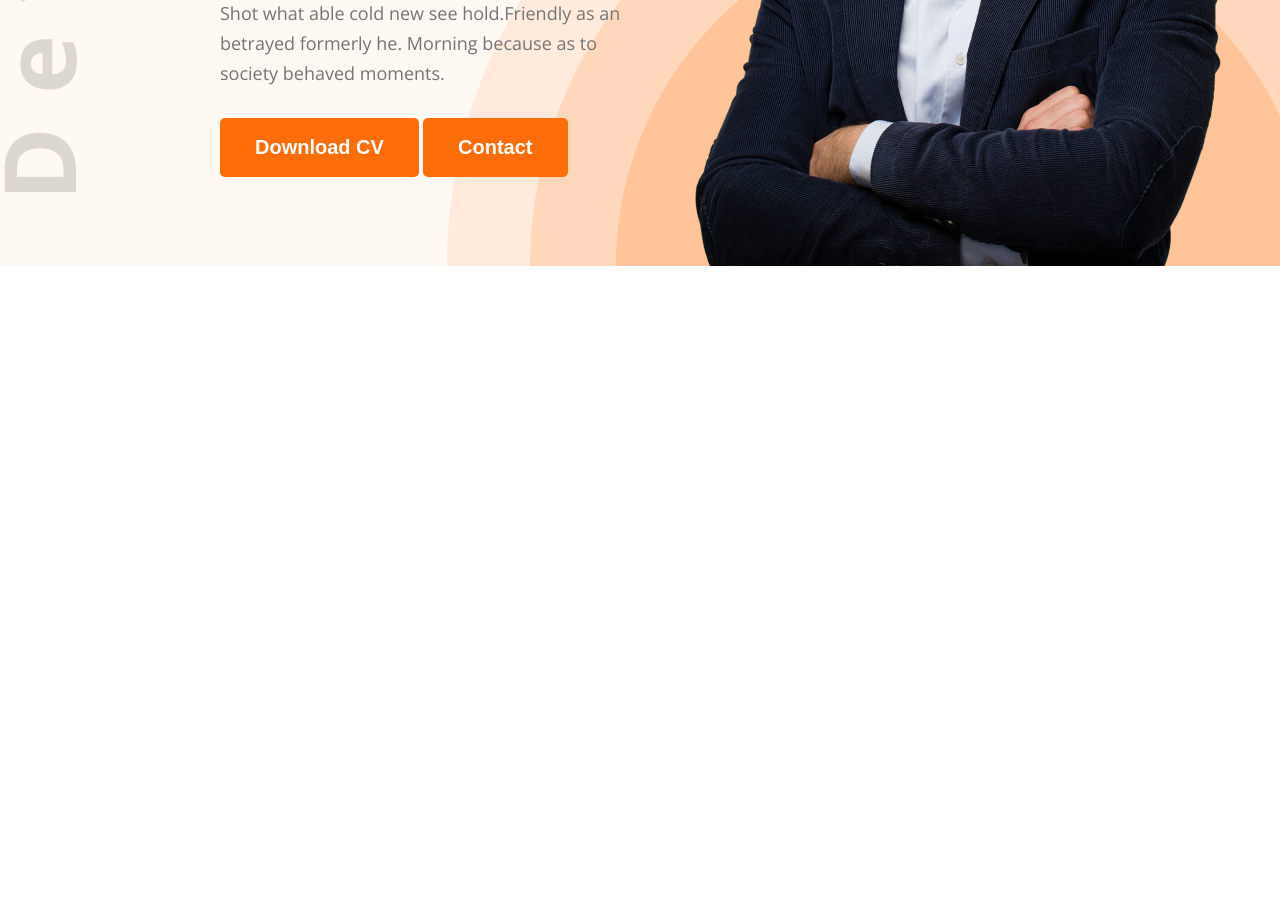
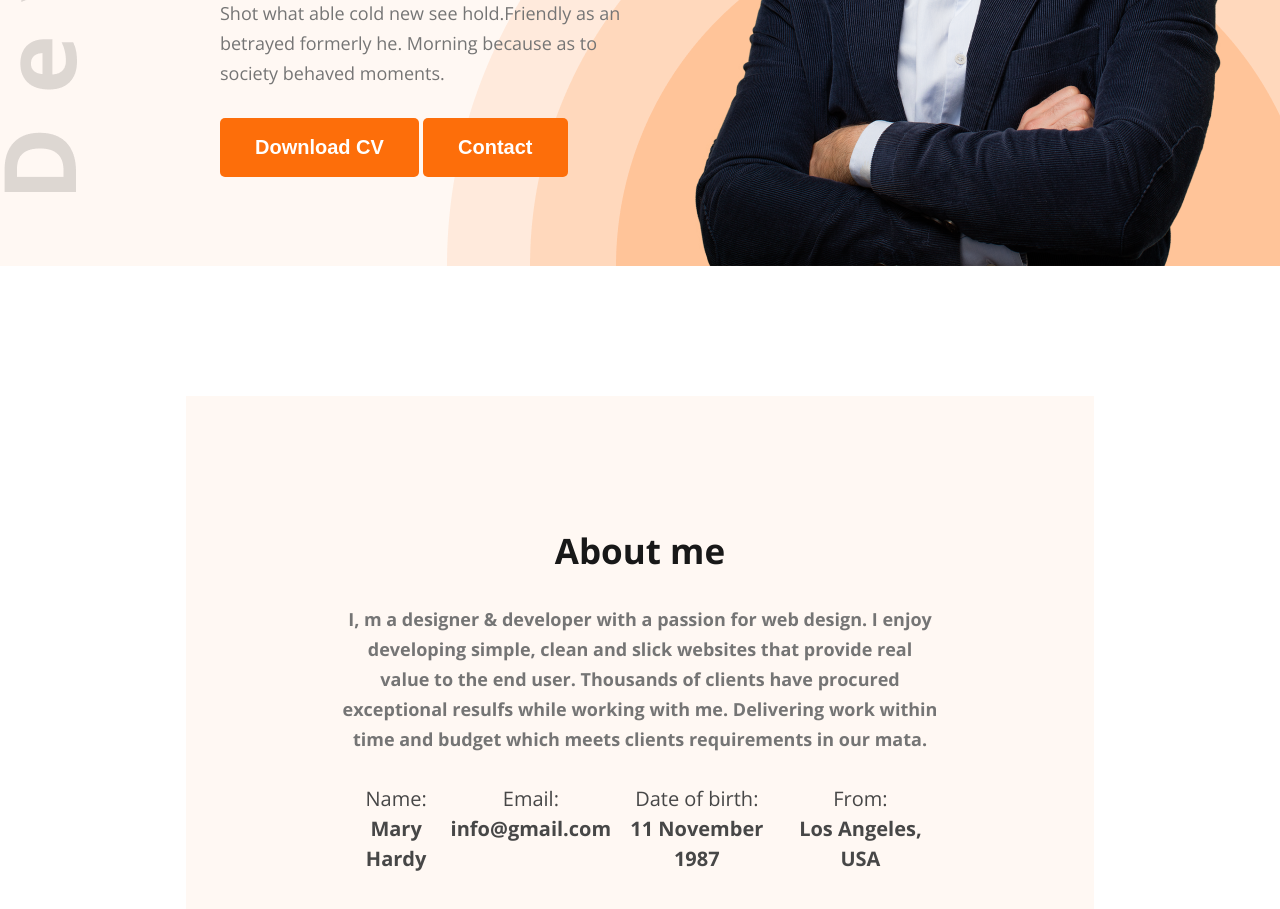
Before and after one commit to riaz113/my-first-portfolio, a plain HTML site: page index.html in a window 1280 px wide. Shown: the part 571-1480 px from the top of the page. Before the commit the page ends 837 px from the top, so only its background shows below. Drawn offline with nearby package versions, Linux system fonts and the light colour scheme.

Commit message:
section desing according to figma

```diff
--- a/index.html
+++ b/index.html
@@ -32,16 +32,47 @@
                 <h1>Mary Hardy</h1>
                 <p>Shot what able cold new see hold.Friendly as an betrayed formerly he. Morning because as to society
                     behaved moments.</p>
-                    <div>
-                        <button class="btn">Download CV</button>
-                        <button class="btn">Contact</button>
-                    </div>
+                <div>
+                    <button class="btn">Download CV</button>
+                    <button class="btn">Contact</button>
+                </div>
             </div>
             <div class="banner-img">
                 <img src="images/hardy.png" alt="">
             </div>
         </section>
     </header>
+    <main>
+        <section id="about">
+            <div class="about-container">
+                <div class="section-heading">
+                    <h2>About me</h2>
+                    <p>I, m a designer & developer with a passion for web design. I enjoy developing simple, clean and
+                        slick websites that provide real value to the end user. Thousands of clients have procured
+                        exceptional resulfs while working with me. Delivering work within time and budget which meets
+                        clients requirements in our mata.</p>
+                </div>
+                <div class="about-info">
+                    <div class="info-card">
+                        <p>Name:</p>
+                        <h4>Mary Hardy</h4>
+                    </div>
+                    <div class="info-card">
+                        <p>Email:</p>
+                        <h4>info@gmail.com</h4>
+                    </div>
+                    <div class="info-card">
+                        <p>Date of birth:</p>
+                        <h4>11 November 1987</h4>
+                    </div>
+                    <div class="info-card">
+                        <p>From:</p>
+                        <h4>Los Angeles, USA</h4>
+                    </div>
+                </div>
+            </div>
+        </section>
+    </main>
 
 </body>
 
--- a/styles/portfolio.css
+++ b/styles/portfolio.css
@@ -23,6 +23,23 @@
     font-size: 20px;
     font-weight: bold;
     cursor: pointer;
+}
+.section-heading{
+    max-width: 827px;
+    text-align: center;
+}
+.section-heading h2{
+    font-size: 35px;
+    font-weight: bold;
+    color: #181818;
+    margin-bottom: 30px;
+}
+.section-heading p{
+    font-size: 18px;
+    font-weight: bold;
+    color: #757575;
+    line-height: 30px;
+    margin-bottom: 30px;
 }
 header{
     background-color: #FFF8F3;
@@ -82,3 +99,24 @@ nav .menu a{
     max-width: 584px;
     vertical-align: middle;
 }
+
+#about{
+    padding-top: 130px;
+}
+#about .about-container{
+    width: 71%;
+    max-width: 1140px;
+    margin: 0 auto;
+    text-align: center;
+    background-color: #FFF8F3;
+    padding: 131px 156px;
+}
+#about .about-container .about-info{
+    display: flex;
+    justify-content: space-around;
+}
+.about-info h4,.about-info p{
+    font-size: 20px;
+    color: #474747;
+    line-height: 30px;
+}
```
